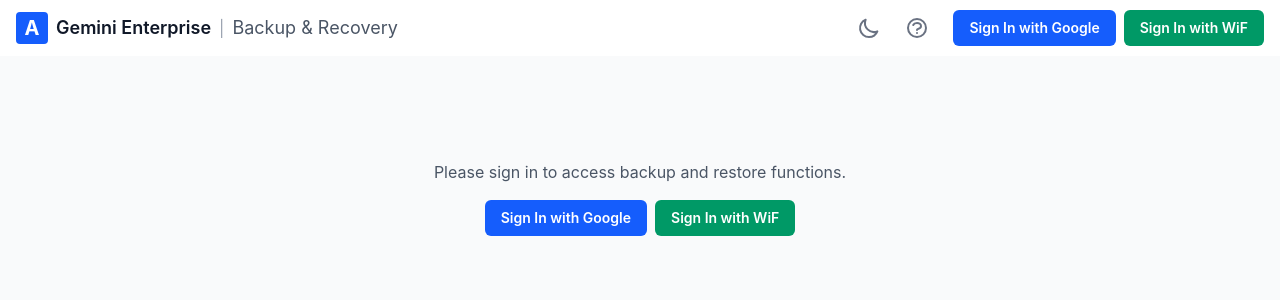
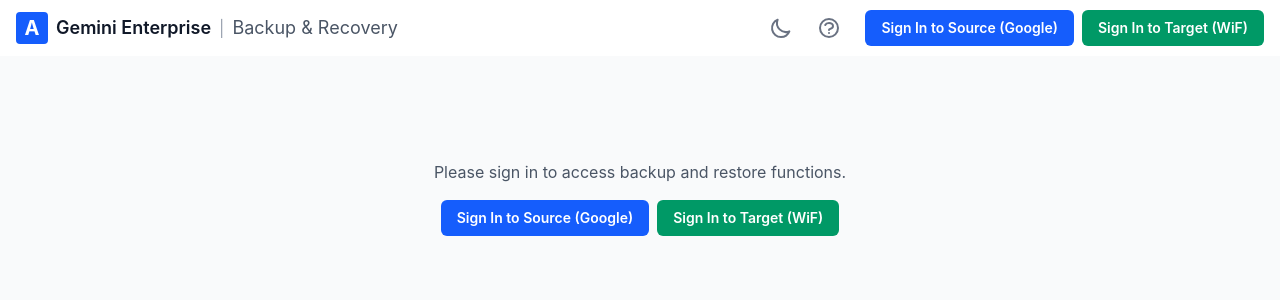
Before and after one commit to wdufrin/Backup_Restore_App, a React (Vite) app: page / in a window 1280 px wide. Shown: the top 300 px of the page. Built offline with nearby package versions, Linux system fonts and the light colour scheme.

Commit message:
feat: implement dual-token authentication flow to support cross-IDP migration between source and target environments

```diff
--- a/src/App.tsx
+++ b/src/App.tsx
@@ -14,7 +14,13 @@ declare global {
 
 function App() {
   const isAdminModeEnabled = import.meta.env.VITE_ENABLE_ADMIN_MODE === 'true';
+  const sourceIdp = import.meta.env.VITE_SOURCE_IDP || 'Google';
+  const targetIdp = import.meta.env.VITE_TARGET_IDP || 'Google';
+  const isIdpChangeEnabled = sourceIdp !== targetIdp;
+
   const [accessToken, setAccessToken] = useState<string>(() => sessionStorage.getItem('agentspace-accessToken') || '');
+  const [sourceToken, setSourceToken] = useState<string>(() => sessionStorage.getItem('agentspace-sourceToken') || '');
+  const [targetToken, setTargetToken] = useState<string>(() => sessionStorage.getItem('agentspace-targetToken') || '');
   const [darkMode, setDarkMode] = useState<boolean>(() => {
     const saved = localStorage.getItem('theme');
     return saved === 'dark';
@@ -80,7 +86,20 @@ function App() {
           scope: 'https://www.googleapis.com/auth/cloud-platform https://www.googleapis.com/auth/dialogflow',
           callback: (tokenResponse: any) => {
             if (tokenResponse && tokenResponse.access_token) {
-              handleSetAccessToken(tokenResponse.access_token);
+              const token = tokenResponse.access_token;
+              if (isIdpChangeEnabled) {
+                if (sourceIdp === 'Google') {
+                  setSourceToken(token);
+                  sessionStorage.setItem('agentspace-sourceToken', token);
+                }
+                if (targetIdp === 'Google') {
+                  setTargetToken(token);
+                  sessionStorage.setItem('agentspace-targetToken', token);
+                }
+                handleSetAccessToken(token);
+              } else {
+                handleSetAccessToken(token);
+              }
 
               // Fetch user profile
               fetch('https://www.googleapis.com/oauth2/v3/userinfo', {
@@ -132,7 +151,20 @@ function App() {
       const stsResponse = await api.exchangeStsToken(wifConfigForExchange);
       console.log("STS Token Exchange successful!");
 
-      handleSetAccessToken(stsResponse.access_token);
+      const token = stsResponse.access_token;
+      if (isIdpChangeEnabled) {
+        if (sourceIdp === 'WiF') {
+          setSourceToken(token);
+          sessionStorage.setItem('agentspace-sourceToken', token);
+        }
+        if (targetIdp === 'WiF') {
+          setTargetToken(token);
+          sessionStorage.setItem('agentspace-targetToken', token);
+        }
+        handleSetAccessToken(token);
+      } else {
+        handleSetAccessToken(token);
+      }
 
       const profile = {
         name: email?.split('@')[0] || 'WiF User',
@@ -231,8 +263,18 @@ function App() {
             </div>
           ) : (
             <div className="flex gap-2">
-              <button onClick={handleGoogleSignIn} className="px-4 py-2 bg-blue-600 hover:bg-blue-700 rounded-md text-sm font-semibold text-white transition-colors shadow-sm">Sign In with Google</button>
-              <button onClick={handleWifSignIn} className="px-4 py-2 bg-emerald-600 hover:bg-emerald-700 rounded-md text-sm font-semibold text-white transition-colors shadow-sm">Sign In with WiF</button>
+              <button
+                onClick={handleGoogleSignIn}
+                className="px-4 py-2 bg-blue-600 hover:bg-blue-700 rounded-md text-sm font-semibold text-white transition-colors shadow-sm"
+              >
+                {isIdpChangeEnabled ? `Sign In to ${sourceIdp === 'Google' ? 'Source' : 'Target'} (Google)` : 'Sign In with Google'}
+              </button>
+              <button
+                onClick={handleWifSignIn}
+                className="px-4 py-2 bg-emerald-600 hover:bg-emerald-700 rounded-md text-sm font-semibold text-white transition-colors shadow-sm"
+              >
+                {isIdpChangeEnabled ? `Sign In to ${sourceIdp === 'WiF' ? 'Source' : 'Target'} (WiF)` : 'Sign In with WiF'}
+              </button>
             </div>
           )}
         </div>
@@ -245,6 +287,10 @@ function App() {
           {accessToken && isGapiReady ? (
             <BackupPage
               accessToken={accessToken}
+              sourceToken={sourceToken}
+              targetToken={targetToken}
+              onGoogleSignIn={handleGoogleSignIn}
+              onWifSignIn={handleWifSignIn}
               projectNumber={projectNumber}
               setProjectNumber={(num) => {
                 setProjectNumber(num);
@@ -259,8 +305,18 @@ function App() {
             <div className="flex flex-col items-center justify-center mt-20">
               <p className="text-gray-600 mb-4">Please sign in to access backup and restore functions.</p>
               <div className="flex gap-2 items-center">
-                <button onClick={handleGoogleSignIn} className="px-4 py-2 bg-blue-600 hover:bg-blue-700 rounded-md text-sm font-semibold text-white transition-colors shadow-sm">Sign In with Google</button>
-                <button onClick={handleWifSignIn} className="px-4 py-2 bg-emerald-600 hover:bg-emerald-700 rounded-md text-sm font-semibold text-white transition-colors shadow-sm">Sign In with WiF</button>
+                <button
+                  onClick={handleGoogleSignIn}
+                  className="px-4 py-2 bg-blue-600 hover:bg-blue-700 rounded-md text-sm font-semibold text-white transition-colors shadow-sm"
+                >
+                  {isIdpChangeEnabled ? `Sign In to ${sourceIdp === 'Google' ? 'Source' : 'Target'} (Google)` : 'Sign In with Google'}
+                </button>
+                <button
+                  onClick={handleWifSignIn}
+                  className="px-4 py-2 bg-emerald-600 hover:bg-emerald-700 rounded-md text-sm font-semibold text-white transition-colors shadow-sm"
+                >
+                  {isIdpChangeEnabled ? `Sign In to ${sourceIdp === 'WiF' ? 'Source' : 'Target'} (WiF)` : 'Sign In with WiF'}
+                </button>
                 {isAdminModeEnabled && (
                   <button onClick={() => setIsWifModalOpen(true)} className="p-2 bg-gray-100 hover:bg-gray-200 rounded-full shadow-md transition-colors" title="WIF Configuration">
                     <svg xmlns="http://www.w3.org/2000/svg" className="h-5 w-5 text-gray-600" fill="none" viewBox="0 0 24 24" stroke="currentColor">
--- a/src/BackupPage.tsx
+++ b/src/BackupPage.tsx
@@ -29,6 +29,10 @@ import CurlInfoModal from './components/CurlInfoModal';
 
 interface BackupPageProps {
   accessToken: string;
+  sourceToken?: string;
+  targetToken?: string;
+  onGoogleSignIn?: () => void;
+  onWifSignIn?: () => void;
   projectNumber: string;
   setProjectNumber: (projectNumber: string) => void;
   userEmail: string;
@@ -103,7 +107,7 @@ const getOwnerFromBinding = (member: string): string => {
 
 // --- Main Page Component ---
 
-const BackupPage: React.FC<BackupPageProps> = ({ accessToken, projectNumber, setProjectNumber, userEmail, isSettingsOpen, onCloseSettings, poolId }) => {
+const BackupPage: React.FC<BackupPageProps> = ({ accessToken, sourceToken, targetToken, onGoogleSignIn, onWifSignIn, projectNumber, setProjectNumber, userEmail, isSettingsOpen, onCloseSettings, poolId }) => {
   const [config, setConfig] = useState({
     appLocation: 'global',
     appId: '',
@@ -1079,6 +1083,25 @@ const BackupPage: React.FC<BackupPageProps> = ({ accessToken, projectNumber, set
   });
 
   const handleSingleClickMigration = async () => executeOperation('MigrateUserData', async () => {
+    const sourceIdp = import.meta.env.VITE_SOURCE_IDP || 'Google';
+    const targetIdp = import.meta.env.VITE_TARGET_IDP || 'Google';
+    const isIdpChangeEnabled = sourceIdp !== targetIdp;
+
+    if (isIdpChangeEnabled) {
+      if (!sourceToken) {
+        addLog(`Source token missing. Please log into ${sourceIdp}...`);
+        if (sourceIdp === 'Google') onGoogleSignIn?.();
+        else onWifSignIn?.();
+        return;
+      }
+      if (!targetToken) {
+        addLog(`Target token missing. Please log into ${targetIdp}...`);
+        if (targetIdp === 'Google') onGoogleSignIn?.();
+        else onWifSignIn?.();
+        return;
+      }
+    }
+
     addLog(`Starting single-click migration...`);
 
     let userGaiaIdHex = "";
@@ -1096,6 +1119,7 @@ const BackupPage: React.FC<BackupPageProps> = ({ accessToken, projectNumber, set
       projectId: userTabConfig.sourceProject,
       appLocation: userTabConfig.sourceLocation || apiConfig.appLocation,
       appId: userTabConfig.sourceAppId || apiConfig.appId,
+      accessToken: sourceToken || accessToken,
     };
 
     addLog(`Fetching agents from ${sourceConfig.appId}...`);
@@ -1176,6 +1200,7 @@ const BackupPage: React.FC<BackupPageProps> = ({ accessToken, projectNumber, set
       projectId: userTabConfig.targetProject,
       appLocation: userTabConfig.targetLocation || apiConfig.appLocation,
       appId: userTabConfig.targetAppId || apiConfig.appId,
+      accessToken: targetToken || accessToken,
     };
 
     addLog(`Starting restore to target environment...`);
--- a/src/types.ts
+++ b/src/types.ts
@@ -68,6 +68,7 @@ export interface Config {
   reasoningEngineLocation?: string;
   reasoningEngineId?: string;
   suppressErrorLog?: boolean;
+  accessToken?: string;
 }
 
 export interface WidgetConfig {
```
Also changed, not shown: src/services/apiService.ts (+18 -12 lines), 1 other file (tests, documents, lock files or other folders).
